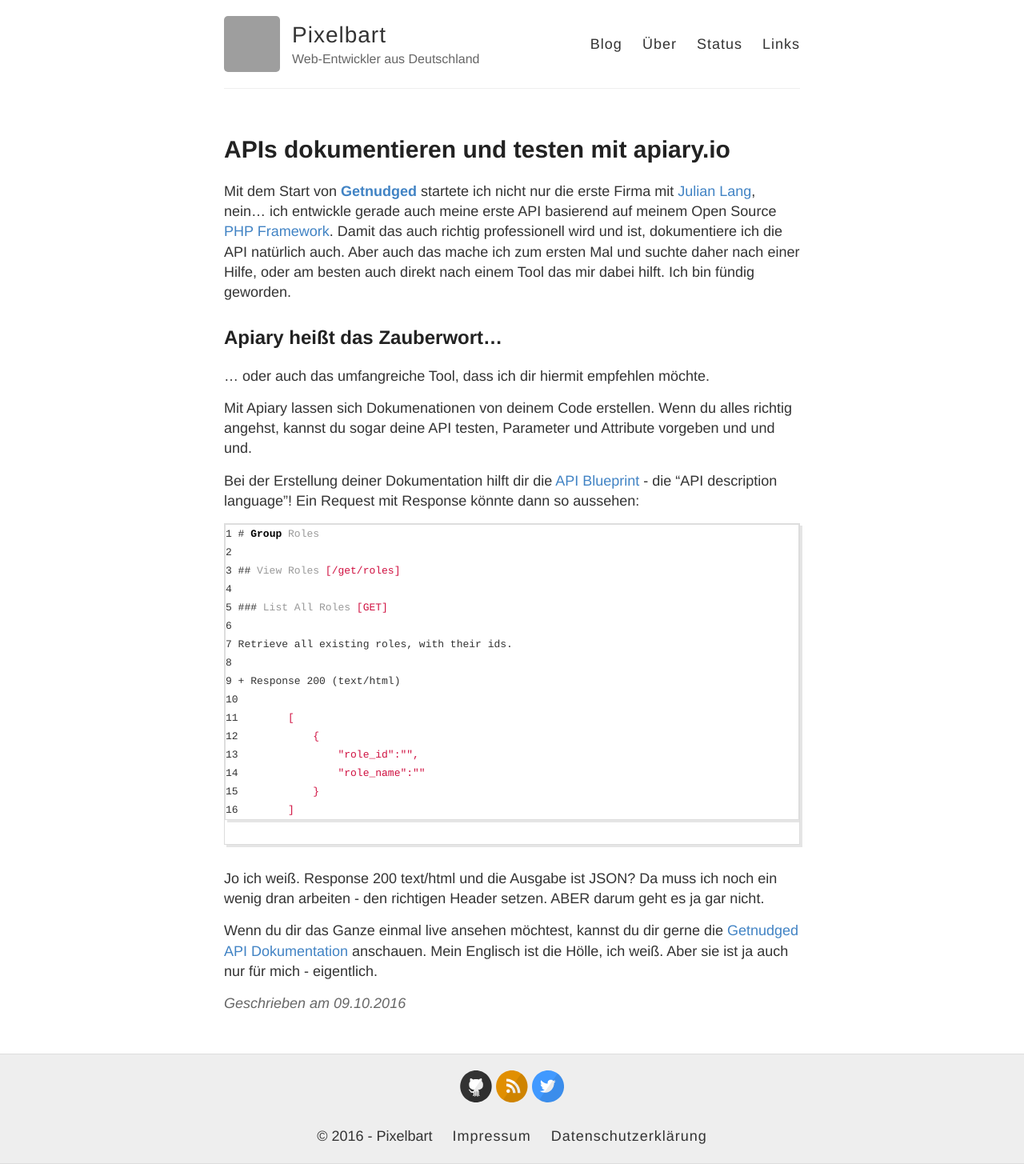
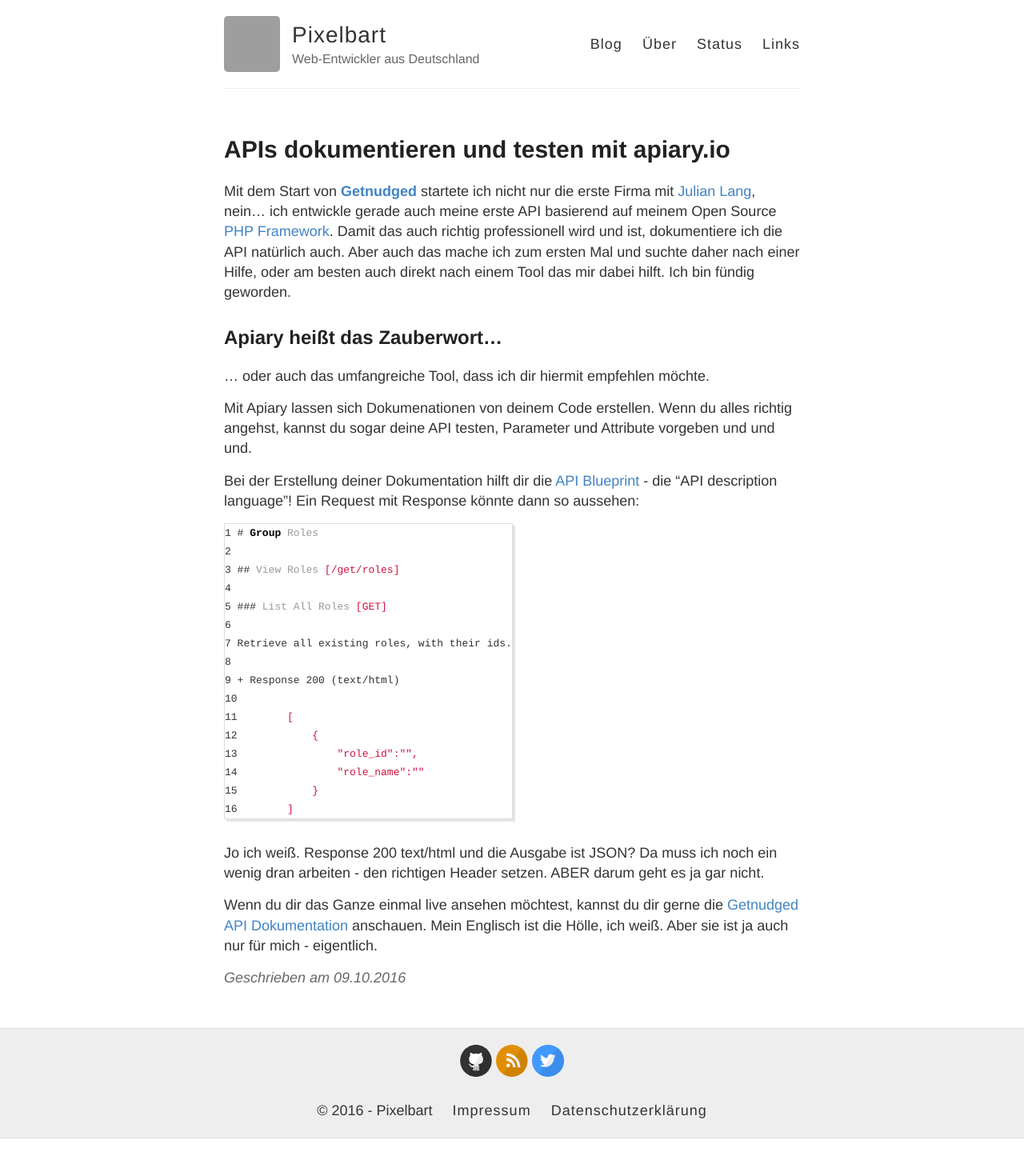
Before and after one commit to pixelbart/pixelbart.github.io, a Jekyll site: the page built from _posts/2016-10-09-apiary.md, in a window 1280 px wide. Shown: the whole page at 80% size. Built offline with Jekyll 4.4.1, drawn with Linux system fonts in a browser that asks for light colours; nearby versions of some CDN libraries; comment, search, counter and statistics services are not loaded; after the commit the page ends 1423 px from its top, so only the background shows below that; grey boxes are pictures that could not be loaded.

Commit message:
Update _highlights.scss

```diff
--- a/_sass/_highlights.scss
+++ b/_sass/_highlights.scss
@@ -1,4 +1,4 @@
-.highlight {
+.highlight table {
   border: solid 1px #ddd;
   background: #fff;
   padding: 0;
```
